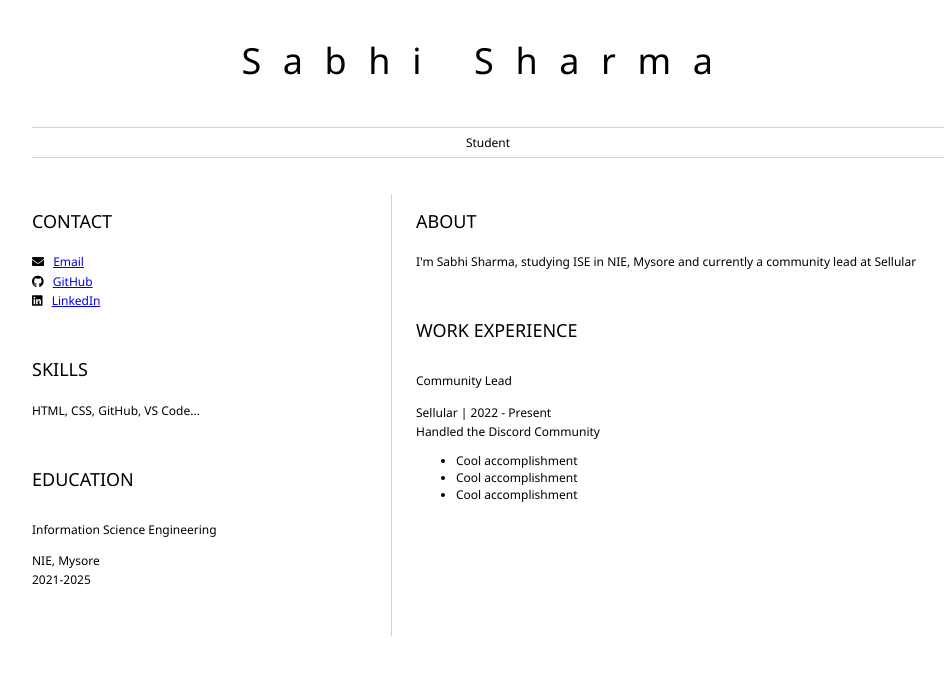
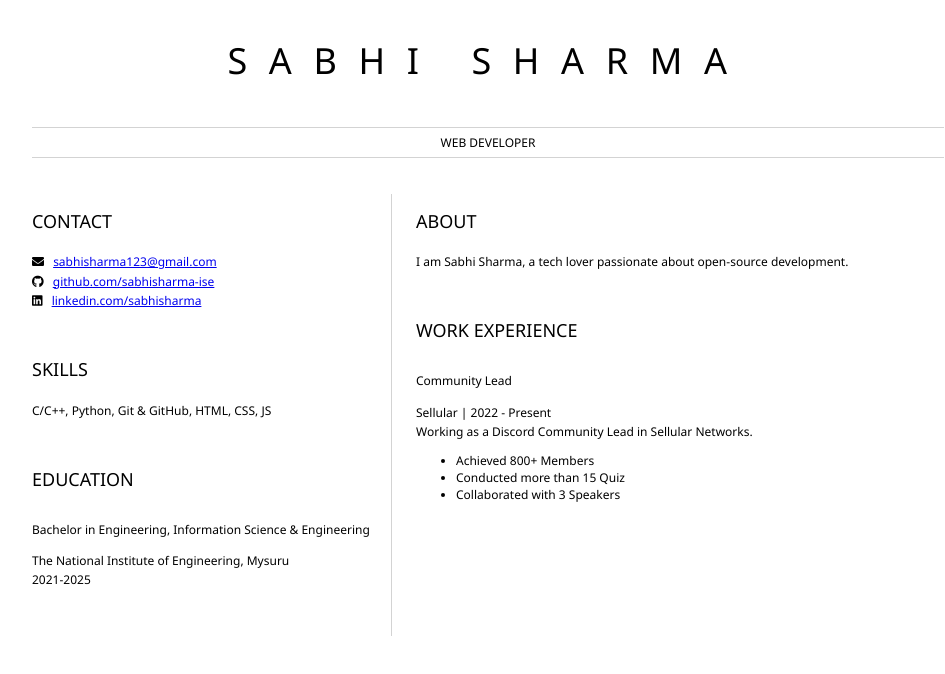
Before and after one commit to sabhisharma-ise/Resume_website_mlsa_workshop, a plain HTML site: page index.html in a window 1280 px wide. Shown: the whole page, without its empty margins (152-1097 px from the left). Drawn offline with Linux system fonts and the light colour scheme.

Commit message:
Worked on Issue#1
- Added Skills
- Changed the "Cool Accomplishment" to Real ones.
- Email added etc
Ab theek hai Tushar Bhaiya?

```diff
--- a/index.html
+++ b/index.html
@@ -2,59 +2,63 @@
 
 <head>
     <link href="style.css" rel="stylesheet">
-    <title>resume</title>
+    <title>Sabhi resume</title>
     <link rel="stylesheet" href="https://cdnjs.cloudflare.com/ajax/libs/font-awesome/5.15.4/css/all.min.css">
+
 </head>
 
 <body>
+
     <header id="header">
         <!-- resume header with your name and title -->
-        <h1>Sabhi Sharma</h1>
+        <h1>SABHI SHARMA</h1>
         <hr>
-        Student
+        WEB DEVELOPER
         <hr>
     </header>
+
     <main>
+
         <article id="mainLeft">
             <section>
                 <h2>CONTACT</h2>
                 <!-- contact info including social media -->
                 <p>
                     <i class="fa fa-envelope" aria-hidden="true"></i>
-                    <a href="mailto:sabhisharma123@gmail.com">Email</a>
+                    <a href="mailto:sabhisharma123@gmail.com">sabhisharma123@gmail.com</a>
                 </p>
                 <p>
                     <i class="fab fa-github" aria-hidden="true"></i>
-                    <a href="github.com/sabhisharma-ise">GitHub</a>
+                    <a href="https://github.com/sabhisharma-ise">github.com/sabhisharma-ise</a>
                 </p>
                 <p>
                     <i class="fab fa-linkedin" aria-hidden="true"></i>
-                    <a href="linkedin.in/lsabhisharma">LinkedIn</a>
+                    <a href="https://www.linkedin.com/in/sabhisharma">linkedin.com/sabhisharma</a>
                 </p>
-
             </section>
             <section>
                 <h2>SKILLS</h2>
                 <!-- your skills -->
-                <p>HTML, CSS, GitHub, VS Code...</p>
+                <p>C/C++, Python, Git & GitHub, HTML, CSS, JS</p>
             </section>
             <section>
                 <h2>EDUCATION</h2>
                 <!-- your education -->
-                <h3>Information Science Engineering</h3>
+                <h3>Bachelor in Engineering, Information Science & Engineering</h3>
                 <p>
-                    NIE, Mysore
+                    The National Institute of Engineering, Mysuru
                 </p>
                 <p>
                     2021-2025
                 </p>
             </section>
         </article>
+
         <article id="mainRight">
             <section>
                 <h2>ABOUT</h2>
                 <!-- about you -->
-                <p>I'm Sabhi Sharma, studying ISE in NIE, Mysore and currently a community lead at Sellular</p>
+                <p>I am Sabhi Sharma, a tech lover passionate about open-source development.</p>
             </section>
             <section>
                 <h2>WORK EXPERIENCE</h2>
@@ -64,12 +68,12 @@
                     Sellular | 2022 - Present
                 </p>
                 <p>
-                    Handled the Discord Community
+                    Working as a Discord Community Lead in Sellular Networks.
                 </p>
                 <ul>
-                    <li>Cool accomplishment</li>
-                    <li>Cool accomplishment</li>
-                    <li>Cool accomplishment</li>
+                    <li>Achieved 800+ Members</li>
+                    <li>Conducted more than 15 Quiz</li>
+                    <li>Collaborated with 3 Speakers</li>
                 </ul>
             </section>
         </article>
```
